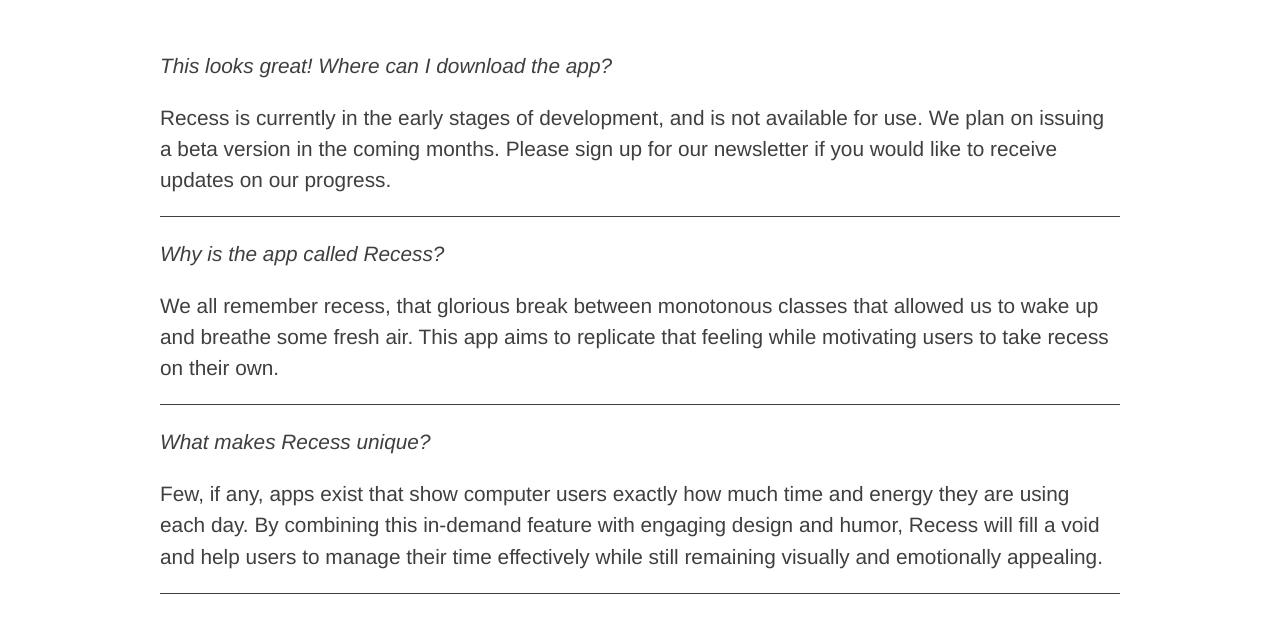
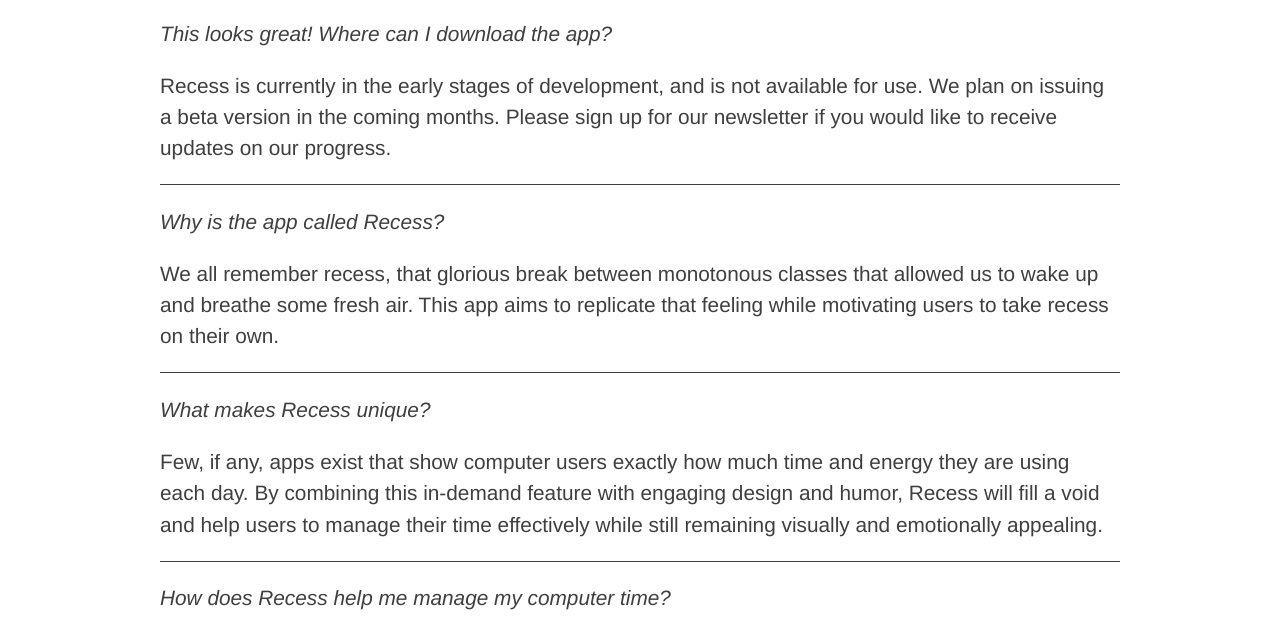
Before and after one commit to kevinzweerink/recessapp.io, a plain HTML site: page faq.html in a window 1280 px wide. Shown: the part 175-795 px from the top of the page. Drawn offline with nearby package versions, Linux system fonts and the light colour scheme.

Commit message:
styling faq

```diff
--- a/faq.html
+++ b/faq.html
@@ -27,7 +27,7 @@
 		    	<h2>FAQ</h2>
     		</div><!-- /.inner -->
     	</header>
-    	<section class="blog">
+    	<section class="blog faq-blog">
     		<div class="inner">
 
     		<div class="faq">
--- a/styles/6691ac81.main.css
+++ b/styles/6691ac81.main.css
@@ -310,6 +310,10 @@ footer a:hover {
 	padding-bottom:1em;
 }
 
+.blog.faq-blog .inner {
+	padding-top: 0;
+}
+
 .faq {
 	font-size: .65em;
 }
```
